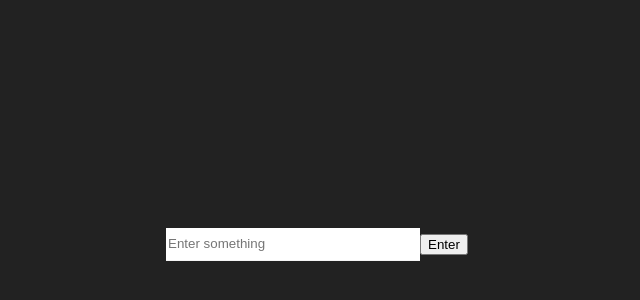
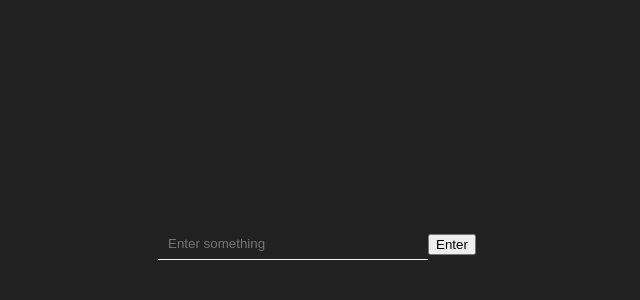
Before and after one commit to VladimirRM/Visual-React-td, a React (Create React App) app: page / in a window 1280 px wide. Shown: the part 156-456 px from the top of the page, without its empty margins (323-963 px from the left). Built offline with nearby package versions, Linux system fonts and the light colour scheme.

Commit message:
add css for button

```diff
--- a/src/App.css
+++ b/src/App.css
@@ -11,4 +11,8 @@ input{
   width: 250px;
   border: none;
   border-bottom: 1px solid whitesmoke;
+  background:none;
+  color:white;
+  padding: 0 10px;
+  outline: none;
 }
```
